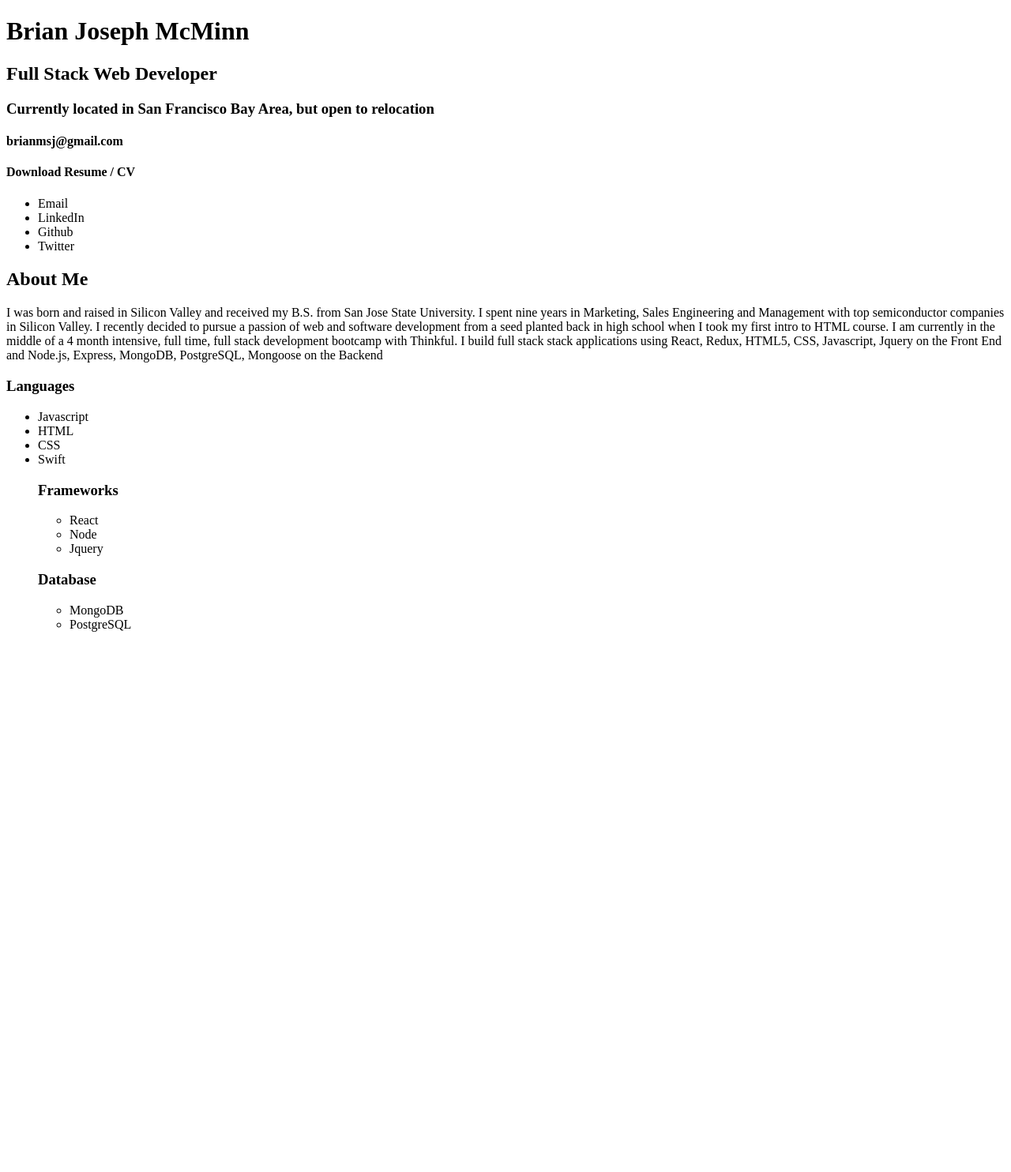
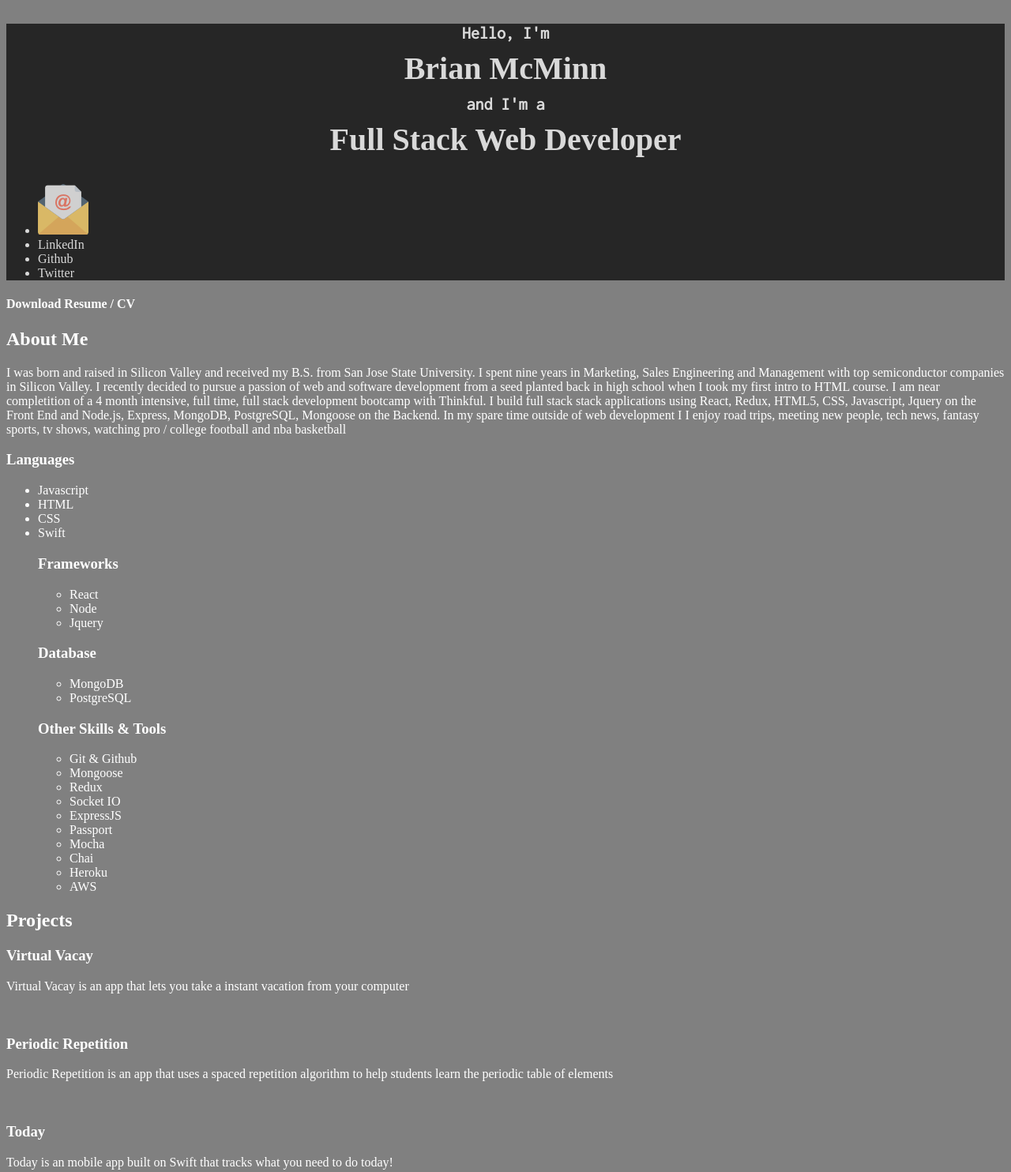
Before and after one commit to brianmsj/Portfolio, a plain HTML site: page index.html in a window 1280 px wide. Shown: the whole page at 79% size. Before the commit the page ends 816 px from the top, so only its background shows below. Drawn offline with nearby package versions, Linux system fonts and the light colour scheme.

Commit message:
added header styling to portfolio

```diff
--- a/index.html
+++ b/index.html
@@ -4,27 +4,32 @@
  <title>Brian McMinn || FS Developer</title>
  <meta name="Brian McMinn Full Stack Web Developer" content="Brian McMinn is a full stack web developer. His porfolio and biography are in this profile.">
  <link rel="stylesheet" href="main.css"/>
+ <link href="https://fonts.googleapis.com/css?family=Inconsolata" rel="stylesheet">
 </head>
 <body>
  <header className = 'main header'>
-   <h1>Brian Joseph McMinn</h1>
-   <h2>Full Stack Web Developer</h2>
-   <h3>Currently located in San Francisco Bay Area, but open to relocation</h3>
-   <h4>brianmsj@gmail.com</h3>
+  <section class='top-intro'>
+   <h3 class="intro">Hello, I'm
+   <h1 class="name">Brian McMinn</h1>
+   <h4 class="ama">and I'm a</h4>
+   <h2 class="job-title">Full Stack Web Developer</h2>
+   <ul>
+     <li><img src='email.png'></li>
+     <li>LinkedIn</li>
+     <li>Github</li>
+     <li>Twitter</li>
+  </ul>
+  </section>
    <h4>Download Resume / CV </h4>
-     <ul>
-       <li>Email</li>
-       <li>LinkedIn</li>
-       <li>Github</li>
-       <li>Twitter</li>
-    </ul>
    <section>
      <h2> About Me </h2>
      <p> I was born and raised in Silicon Valley and received my B.S. from San Jose State University.  I spent nine years in Marketing, Sales Engineering and Management with top semiconductor companies in Silicon Valley.
-         I recently decided to pursue a passion of web and software development from a seed planted back in high school when I took my first intro to HTML course. I am currently in the middle of a 4 month
-         intensive, full time, full stack development bootcamp with Thinkful. I build full stack stack applications using React, Redux, HTML5, CSS, Javascript, Jquery on the Front End and Node.js, Express, MongoDB, PostgreSQL, Mongoose on the Backend</p>
+         I recently decided to pursue a passion of web and software development from a seed planted back in high school when I took my first intro to HTML course. I am near completition of a 4 month
+         intensive, full time, full stack development bootcamp with Thinkful. I build full stack stack applications using React, Redux, HTML5, CSS, Javascript, Jquery on the Front End and Node.js, Express, MongoDB, PostgreSQL, Mongoose on the Backend. In my spare time outside of web development I
+         I enjoy road trips, meeting new people, tech news, fantasy sports, tv shows, watching pro / college football and nba basketball</p>
    </section>
    <section>
+   <div>
      <h3>Languages</h3>
        <ul>
         <li>Javascript</li>
@@ -42,10 +47,30 @@
          <li>MongoDB</li>
          <li>PostgreSQL</li>
        </ul>
-
+     <h3>Other Skills & Tools</h3>
+       <ul>
+         <li>Git & Github</li>
+         <li>Mongoose</li>
+         <li>Redux</li>
+         <li>Socket IO</li>
+         <li>ExpressJS</li>
+         <li>Passport</li>
+         <li>Mocha</li>
+         <li>Chai</li>
+         <li>Heroku</li>
+         <li>AWS</li>
+      </ul>
+  </div>
 </header>
 <main>
   <section>
+    <h2>Projects</h2>
+      <h3>Virtual Vacay</h3>
+      <p> Virtual Vacay is an app that lets you take a instant vacation from your computer</p><br>
+      <h3>Periodic Repetition</h3>
+      <p>Periodic Repetition is an app that uses a spaced repetition algorithm to help students learn the periodic table of elements</p><br>
+      <h3>Today</h3>
+      <p>Today is an mobile app built on Swift that tracks what you need to do today!</p>
   </section>
 
 </main>
--- a/main.css
+++ b/main.css
@@ -0,0 +1,39 @@
+html {
+  background-color: grey;
+  display: flex;
+  color: white;
+}
+
+.name,.intro,.ama,.job-title,.location {
+  text-align: center;
+  color: white;
+}
+.name {
+  margin-bottom: 10px;
+  margin-top: 0px;
+}
+.top-intro{
+  background-color: black;
+  opacity: 0.7;
+}
+.intro {
+  margin-bottom: 10px;
+}
+}
+.location {
+  font-size: 14px
+}
+.job-title,.name {
+  font-size: 40px;
+}
+.intro,.ama,.location{
+  font-family: 'Inconsolata', monospace;
+  font-size: 22px;
+}
+.ama {
+  margin-top: 10px;
+  margin-bottom: 10px
+}
+.job-title {
+  margin-top: 10px;
+}
```
Also changed, not shown: email.png (added).
